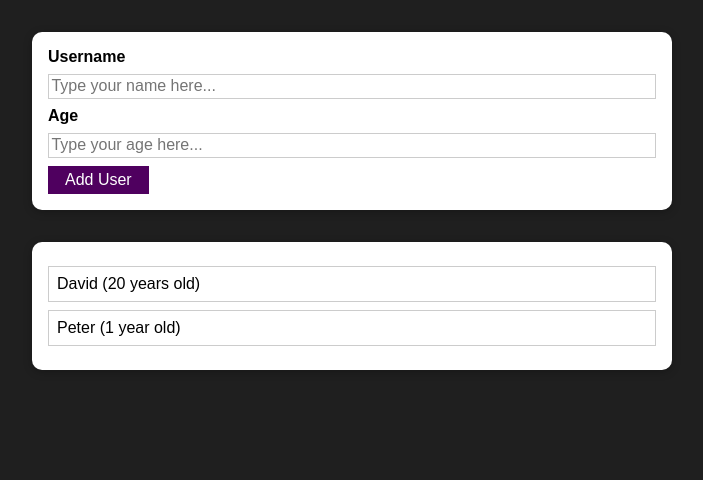
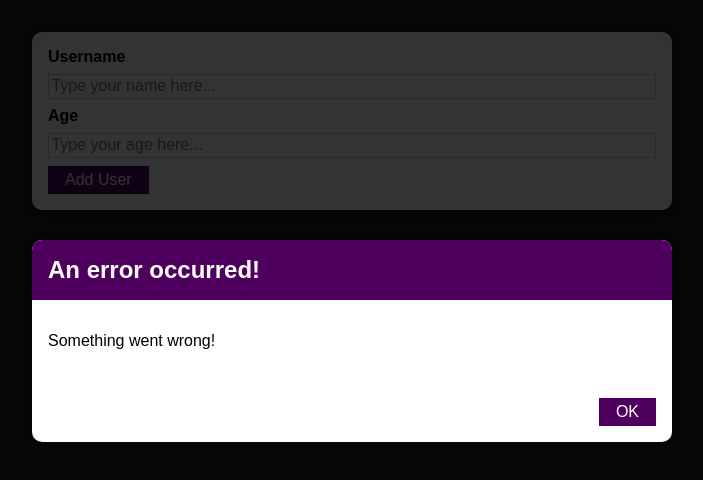
Before and after one commit to fithcmus-lnminh/usersManagement, a React (Create React App) app: page / in a window 1280 px wide. Shown: the top 480 px of the page, without its empty margins (288-991 px from the left). Built offline with nearby package versions, Linux system fonts and the light colour scheme.

Commit message:
create the error modal

```diff
--- /dev/null
+++ b/src/components/UI/ErrorModal.js
@@ -0,0 +1,24 @@
+import React from "react";
+import Button from "./Button";
+import Card from "./Card";
+import styles from "./ErrorModal.module.css";
+
+function ErrorModal(props) {
+  return (
+    <div className={styles.backdrop}>
+      <Card className={styles.modal}>
+        <header className={styles.header}>
+          <h2>{props.title}</h2>
+        </header>
+        <div className={styles.content}>
+          <p>{props.message}</p>
+        </div>
+        <footer className={styles.actions}>
+          <Button>OK</Button>
+        </footer>
+      </Card>
+    </div>
+  );
+}
+
+export default ErrorModal;
--- /dev/null
+++ b/src/components/UI/ErrorModal.module.css
@@ -0,0 +1,45 @@
+.backdrop {
+  position: fixed;
+  top: 0;
+  left: 0;
+  width: 100%;
+  height: 100vh;
+  z-index: 10;
+  background: rgba(0, 0, 0, 0.8);
+}
+
+.modal {
+  position: fixed;
+  top: 30vh;
+  left: 10%;
+  width: 80%;
+  z-index: 100;
+  overflow: hidden;
+}
+
+.header {
+  background: #4f005f;
+  padding: 1rem;
+}
+
+.header h2 {
+  margin: 0;
+  color: white;
+}
+
+.content {
+  padding: 1rem;
+}
+
+.actions {
+  padding: 1rem;
+  display: flex;
+  justify-content: flex-end;
+}
+
+@media (min-width: 768px) {
+  .modal {
+    left: calc(50% - 20rem);
+    width: 40rem;
+  }
+}
--- a/src/components/Users/AddUser.js
+++ b/src/components/Users/AddUser.js
@@ -2,6 +2,7 @@
 import Card from "../UI/Card";
 import styles from "./AddUser.module.css";
 import Button from "../UI/Button";
+import ErrorModal from "../UI/ErrorModal";
 
 function AddUser(props) {
   const [enteredUsername, setEnteredUsername] = useState("");
@@ -35,6 +36,8 @@
 
   //Card cannot be CSS -> className like props to Card.js
   return (
+    <div>
+      <ErrorModal title="An error occurred!" message="Something went wrong!" />
       <Card className={styles.input}>
         <form onSubmit={addUserHandler}>
           <label htmlFor="username">Username</label>
@@ -54,6 +57,7 @@
           <Button type="submit">Add User</Button>
         </form>
       </Card>
+    </div>
   );
 }
 
```
Lines whose indentation alone changed are shown as unchanged.
